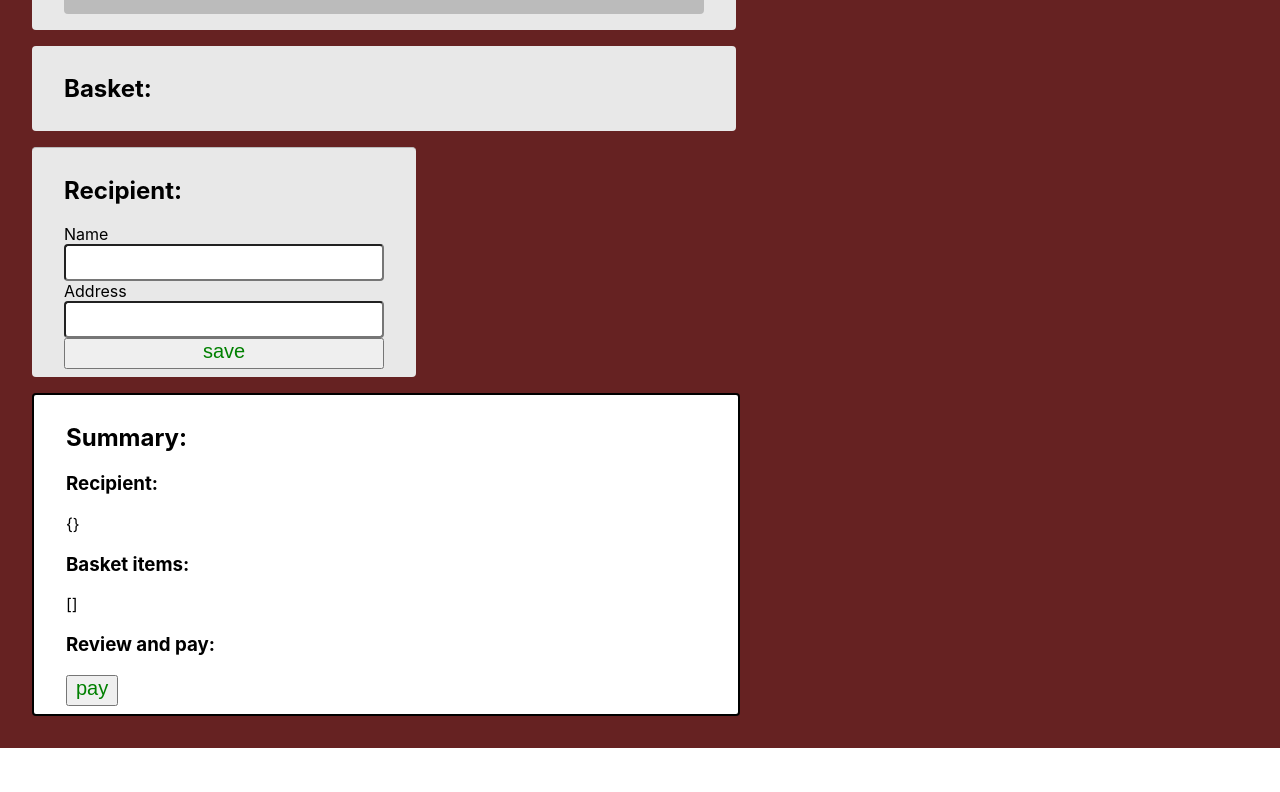
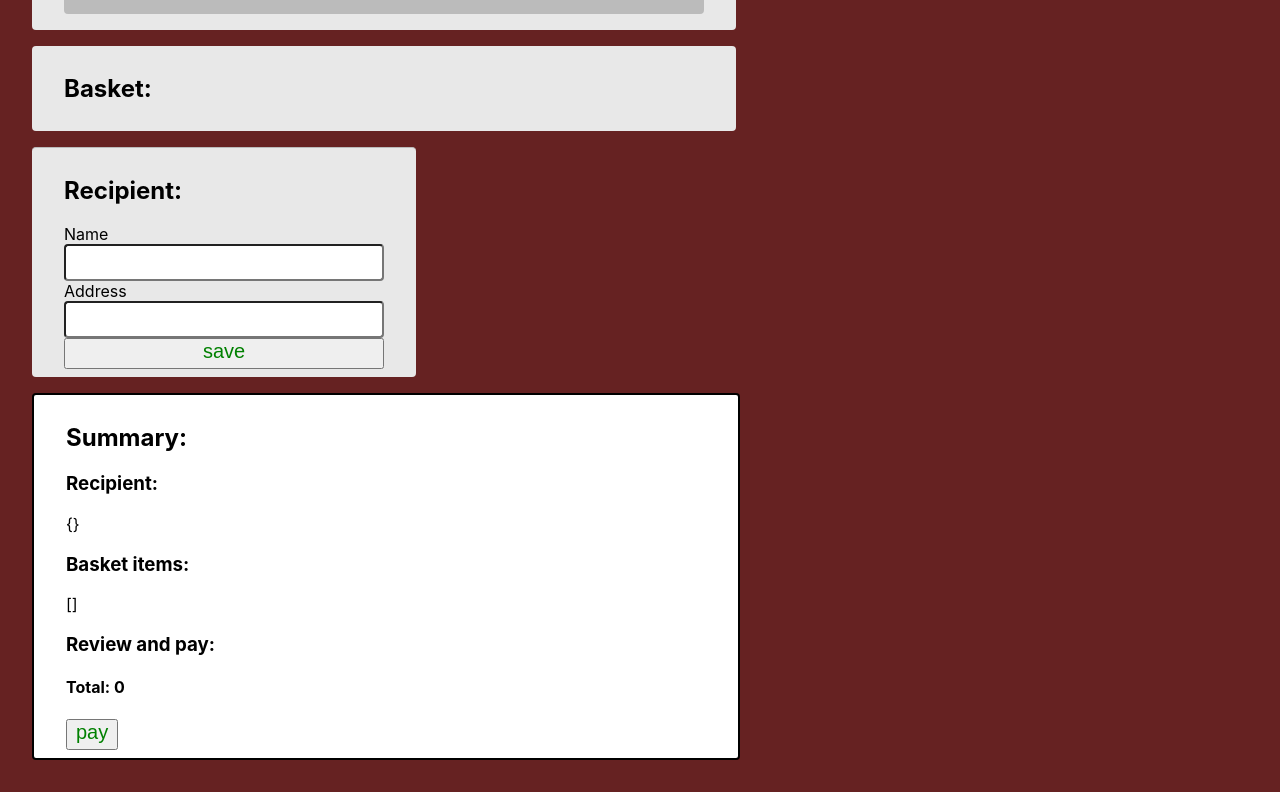
Before and after one commit to parroyoc/react-hooks-example, a React (Create React App) app: page / in a window 1280 px wide. Shown: the part 306-1098 px from the top of the page. Before the commit the page ends 1054 px from the top, so only its background shows below. Built offline with nearby package versions, Linux system fonts and the light colour scheme.

Commit message:
using useMemo for total price

```diff
--- a/src/components/Summary/Summary.js
+++ b/src/components/Summary/Summary.js
@@ -1,7 +1,16 @@
-import React from "react";
+import React, { useMemo } from "react";
 import './Summary.css';
 
 export default function Summary({recipient, basketItems}) {
+  const totalPrice = useMemo(
+    () => {
+      const total = basketItems.reduce((sum, item) => sum + item.price, 0);
+      console.log('recalculating totalPrice', total);
+      return total;
+    },
+    [basketItems]
+  );
+
   return (
     <div className="summary">
       <h2>Summary:</h2>
@@ -13,6 +22,7 @@ export default function Summary({recipient, basketItems}) {
       {JSON.stringify(basketItems)}
 
       <h3>Review and pay:</h3>
+      <h4>{`Total: ${totalPrice}`}</h4>
       <button className="summary__submit" type="submit">pay</button>
     </div>
   );
```
